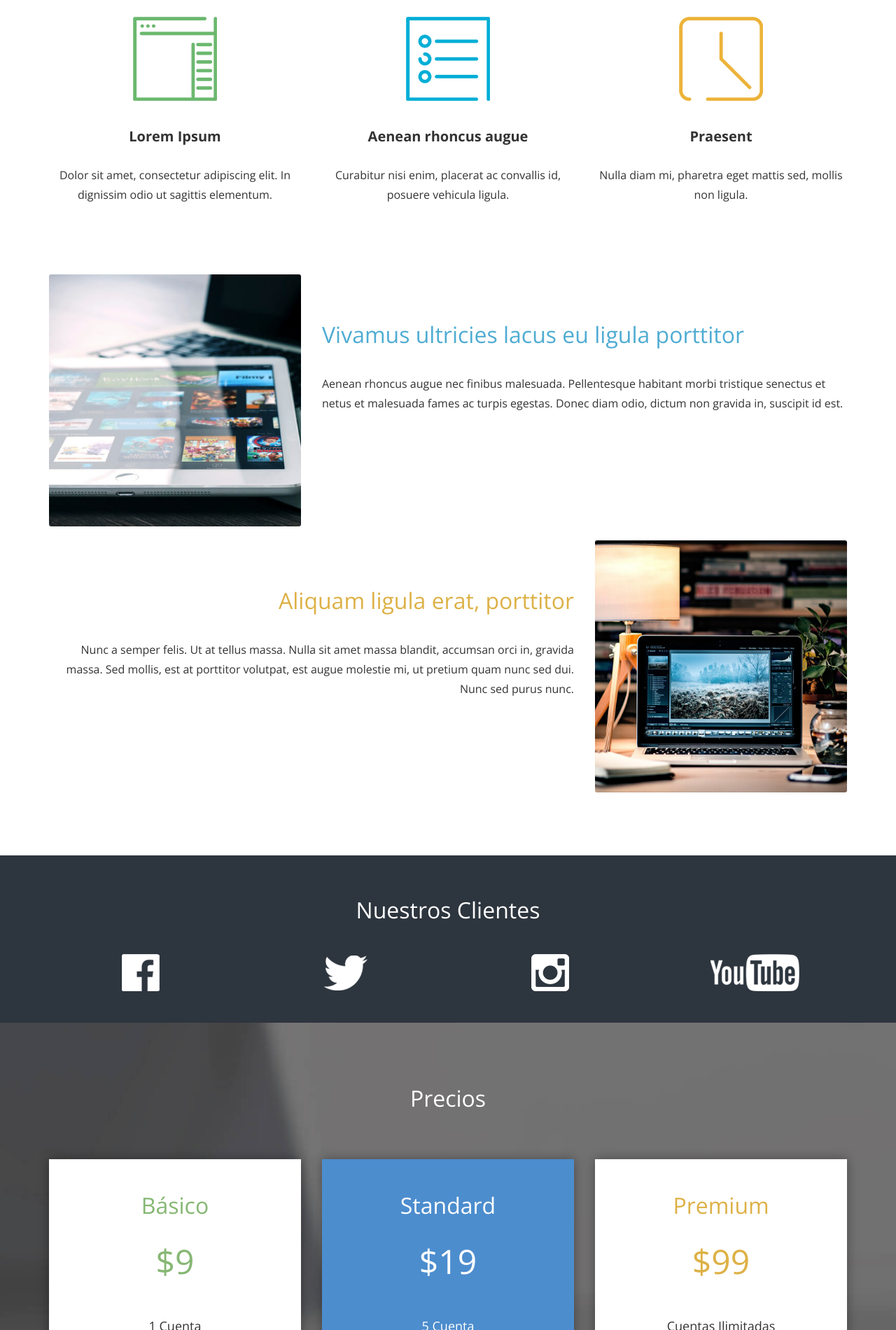
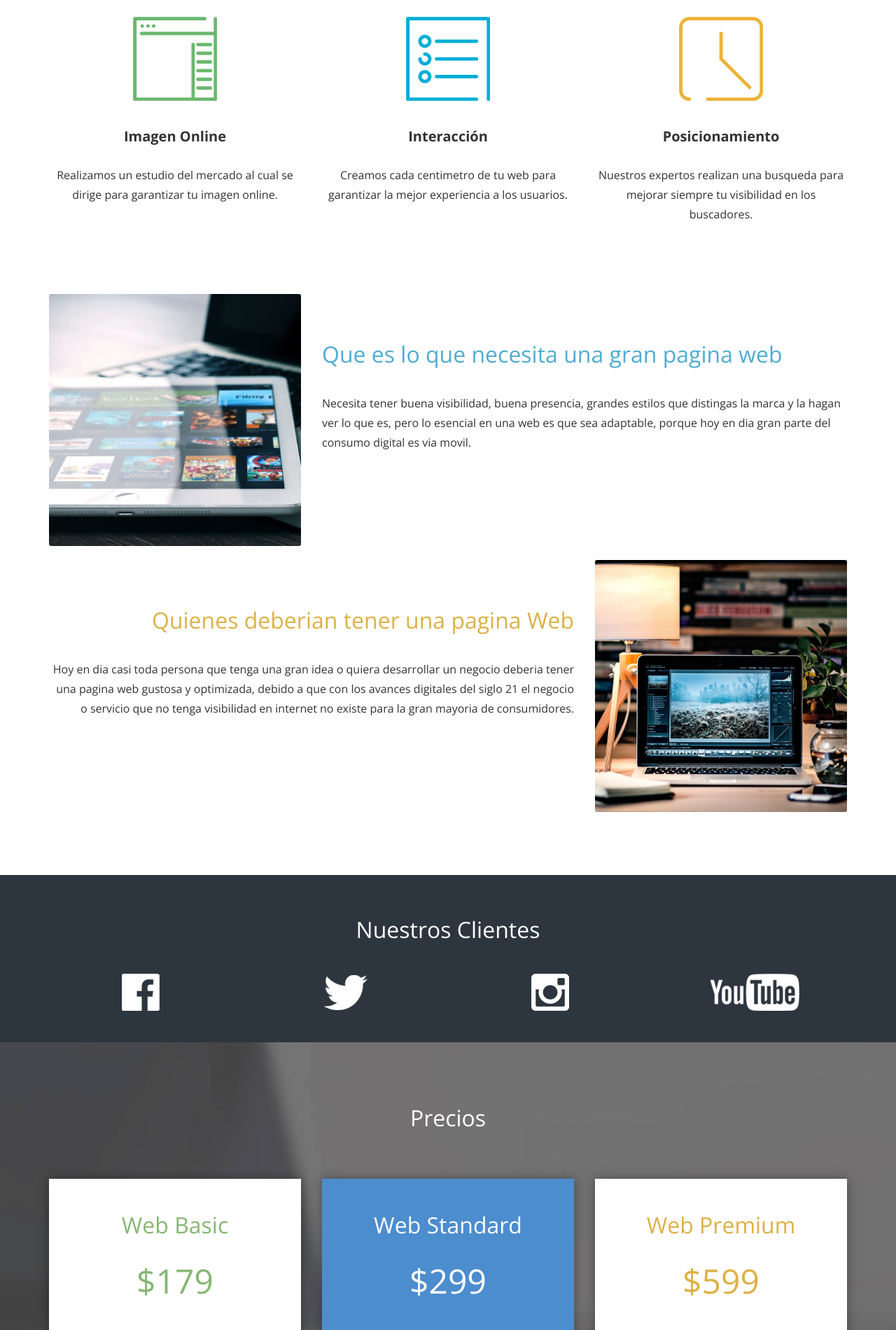
Before and after one commit to Jtejero8/startup, a plain HTML site: page index.html in a window 1280 px wide. Shown: the part 900-2800 px from the top of the page at 70% size. Drawn offline with nearby package versions, Linux system fonts and the light colour scheme.

Commit message:
others
others changes

```diff
--- a/index.html
+++ b/index.html
@@ -4,7 +4,7 @@
 	<meta charset="UTF-8">
 	<meta name="viewport" content="width=device-width, user-scalable=no,
 	 initial-scale=1.0, maximum-scale=1.0, minimum-scale=1.0">
-	<title>Pagina de Startup</title>
+	<title>startup</title>
 	<link rel="stylesheet" href="css/bootstrap.min.css">
 	<link rel="stylesheet" href="css/font-awesome.min.css">
 	<link href="https://fonts.googleapis.com/css?family=Open+Sans:300,400,600i,700" rel="stylesheet">
@@ -27,8 +27,8 @@
 
 			<div class="row textos">
 				<div class="col-md-12">
-					<h2 class="primera_linea">Lorem ipsum dolor sit amet, consectetur adipisicing elit</h2>
-					<h3 class="segunda_linea">Duis aute irure dolor in reprehenderit</h3>
+					<h2 class="primera_linea">Expertos en diseño Web para Empresas y Particulares</h2>
+					<h3 class="segunda_linea">Designetl empresa creada por Jorge Tejero</h3>
 					<div class="contenedor-btns">
 						<a href="#">Caracteristicas</a>
 						<a href="#">Comprar Ahora</a>
@@ -50,18 +50,18 @@
 				<div class="row">
 					<div class="col-sm-4 caracteristica">
 						<img src="img/icono1.png" alt="" class="icono">
-						<h4 class="primera_linea">Lorem Ipsum</h4>
-						<p class="parrafo">Dolor sit amet, consectetur adipiscing elit. In dignissim odio ut sagittis elementum.</p>
+						<h4 class="primera_linea">Imagen Online</h4>
+						<p class="parrafo">Realizamos un estudio del mercado al cual se dirige para garantizar tu imagen online.</p>
 					</div>
 					<div class="col-sm-4 caracteristica">
 						<img src="img/icono2.png" alt="" class="icono">
-						<h4 class="primera_linea">Aenean rhoncus augue</h4>
-						<p class="parrafo">Curabitur nisi enim, placerat ac convallis id, posuere vehicula ligula.</p>
+						<h4 class="primera_linea">Interacción</h4>
+						<p class="parrafo">Creamos cada centimetro de tu web para garantizar la mejor experiencia a los usuarios.</p>
 					</div>
 					<div class="col-sm-4 caracteristica">
 						<img src="img/icono3.png" alt="" class="icono">
-						<h4 class="primera_linea">Praesent</h4>
-						<p class="parrafo">Nulla diam mi, pharetra eget mattis sed, mollis non ligula.</p>
+						<h4 class="primera_linea">Posicionamiento</h4>
+						<p class="parrafo">Nuestros expertos realizan una busqueda para mejorar siempre tu visibilidad en los buscadores.</p>
 					</div>
 				</div>
 			</div>
@@ -76,17 +76,17 @@
 								<img src="img/thumb1.jpg" alt="">
 							</div>
 							<div class="col-xs-8 texto">
-								<h2 class="titulo azul">Vivamus ultricies lacus eu ligula porttitor</h2>
+								<h2 class="titulo azul">Que es lo que necesita una gran pagina web</h2>
 								<p class="parrafo">
-									Aenean rhoncus augue nec finibus malesuada. Pellentesque habitant morbi tristique senectus et netus et malesuada fames ac turpis egestas. Donec diam odio, dictum non gravida in, suscipit id est.
+									Necesita tener buena visibilidad, buena presencia, grandes estilos que distingas la marca y la hagan ver lo que es, pero lo esencial en una web es que sea adaptable, porque hoy en dia gran parte del consumo digital es via movil.
 								</p>
 							</div>
 						</div>
 
 						<div class="row foto">
 							<div class="col-xs-8 texto">
-								<h2 class="titulo naranja derecha">Aliquam ligula erat, porttitor</h2>
-								<p class="parrafo derecha">Nunc a semper felis. Ut at tellus massa. Nulla sit amet massa blandit, accumsan orci in, gravida massa. Sed mollis, est at porttitor volutpat, est augue molestie mi, ut pretium quam nunc sed dui. Nunc sed purus nunc.</p>
+								<h2 class="titulo naranja derecha">Quienes deberian tener una pagina Web</h2>
+								<p class="parrafo derecha">Hoy en dia casi toda persona que tenga una gran idea o quiera desarrollar un negocio deberia tener una pagina web gustosa y optimizada, debido a que con los avances digitales del siglo 21 el negocio o servicio que no tenga visibilidad en internet no existe para la gran mayoria de consumidores.</p>
 							</div>
 							<div class="col-xs-4 thumb">
 								<img src="img/thumb2.jpg" alt="">
@@ -133,11 +133,11 @@
 				<div class="row">
 					<div class="precio col-sm-4">
 						<div class="plan verde">
-							<p class="nombre">Básico</p>
-							<p class="precio">$9</p>
+							<p class="nombre"> Web Basic</p>
+							<p class="precio">$179</p>
 							<ul class="caracteristicas">
-								<li>1  Cuenta </li>
-								<li>10 GB de espacio</li>
+								<li>1  Web</li>
+								<li>5 Paginas Diseñadas</li>
 								<li>Dominio Personal</li>
 							</ul>
 							<a href="#" class="btn">Contratar Ahora</a>
@@ -146,12 +146,12 @@
 
 					<div class="precio col-sm-4">
 						<div class="plan active">
-							<p class="nombre">Standard</p>
-							<p class="precio">$19</p>
+							<p class="nombre">Web Standard</p>
+							<p class="precio">$299</p>
 							<ul class="caracteristicas">
-								<li>5  Cuenta </li>
-								<li>50 GB de espacio</li>
-								<li>Dominio Personal</li>
+								<li>2  Cuenta </li>
+								<li>15 Paginas Diseñadas</li>
+								<li>Dominio Profesional</li>
 							</ul>
 							<a href="#" class="btn">Contratar Ahora</a>
 						</div>
@@ -159,11 +159,11 @@
 
 					<div class="precio col-sm-4">
 						<div class="plan naranja">
-							<p class="nombre">Premium</p>
-							<p class="precio">$99</p>
+							<p class="nombre">Web Premium</p>
+							<p class="precio">$599</p>
 							<ul class="caracteristicas">
-								<li>Cuentas Ilimitadas</li>
-								<li>500 GB de espacio</li>
+								<li>Web Ilimitadas</li>
+								<li>50 Paginas Diseñadas</li>
 								<li>Dominios Ilimitados</li>
 							</ul>
 							<a href="#" class="btn">Contratar Ahora</a>
@@ -211,7 +211,7 @@
 				<div class="row">
 					<div class="col-md-8">
 						<h4 class="titulo">Contacto</h4>
-						<p class="calle">364 Delaware Avenue <br />Massapequa Park, NY 11762</p>
+						<p class="calle">De la rioja 19 <br />Madrid, 28915</p>
 						<p class="correo">correo [arroba] startup.com</p>
 					</div>
 				</div>
```
